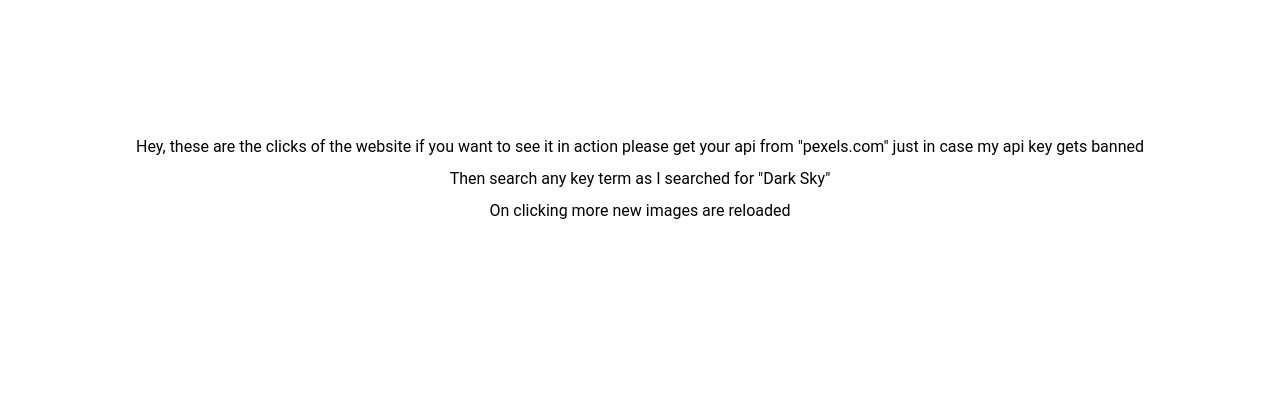
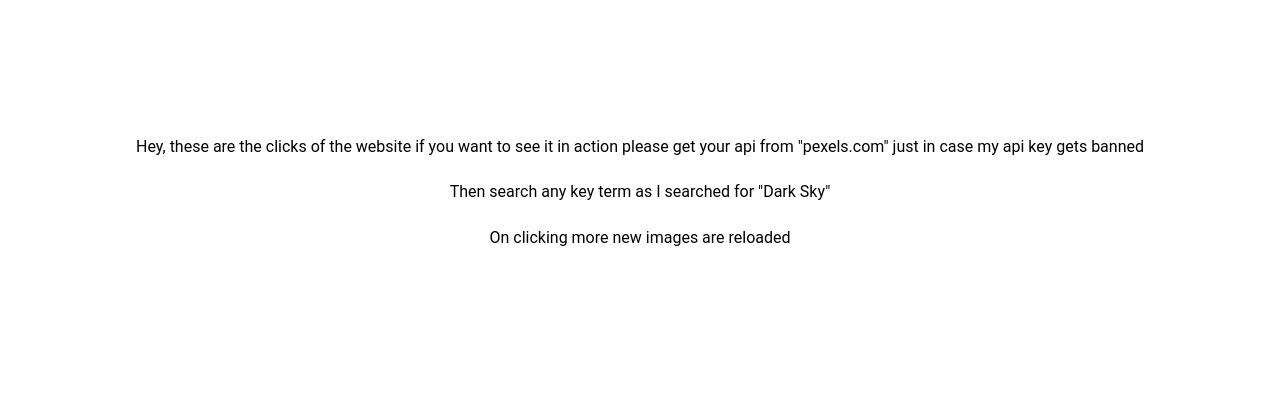
Before and after one commit to neeraj1bh/FotoFetch, a plain HTML site: page Wayback/Wayback.html in a window 1280 px wide. Shown: the part 146-554 px from the top of the page. Drawn offline with Linux system fonts and the light colour scheme; a web font is replaced by a local one.

Commit message:
Added files.

```diff
--- a/Wayback/style.css
+++ b/Wayback/style.css
@@ -3,6 +3,7 @@ body {
 
   text-align: center;
   display: flex;
+  flex-wrap: wrap;
   flex-direction: column;
   min-height: 30vh;
   justify-content: center;
@@ -11,7 +12,6 @@ body {
 
 h1 {
   font-family: "Pattaya", sans-serif;
-
   flex: 1 1 10rem;
   margin-top: 5rem;
   font-weight: 400;
@@ -21,6 +21,7 @@ h1 {
   flex: 1 1 15rem;
   font-size: 1rem;
   font-weight: 400;
+  text-align: center;
   text-decoration: none;
   color: black;
 }
@@ -28,6 +29,9 @@ h1 {
 h2 {
   font-size: 1rem;
   font-weight: 400;
+  align-items: center;
+  width: 90%;
+  display: inline-block;
   text-decoration: none;
   color: black;
   font-style: normal;
```
